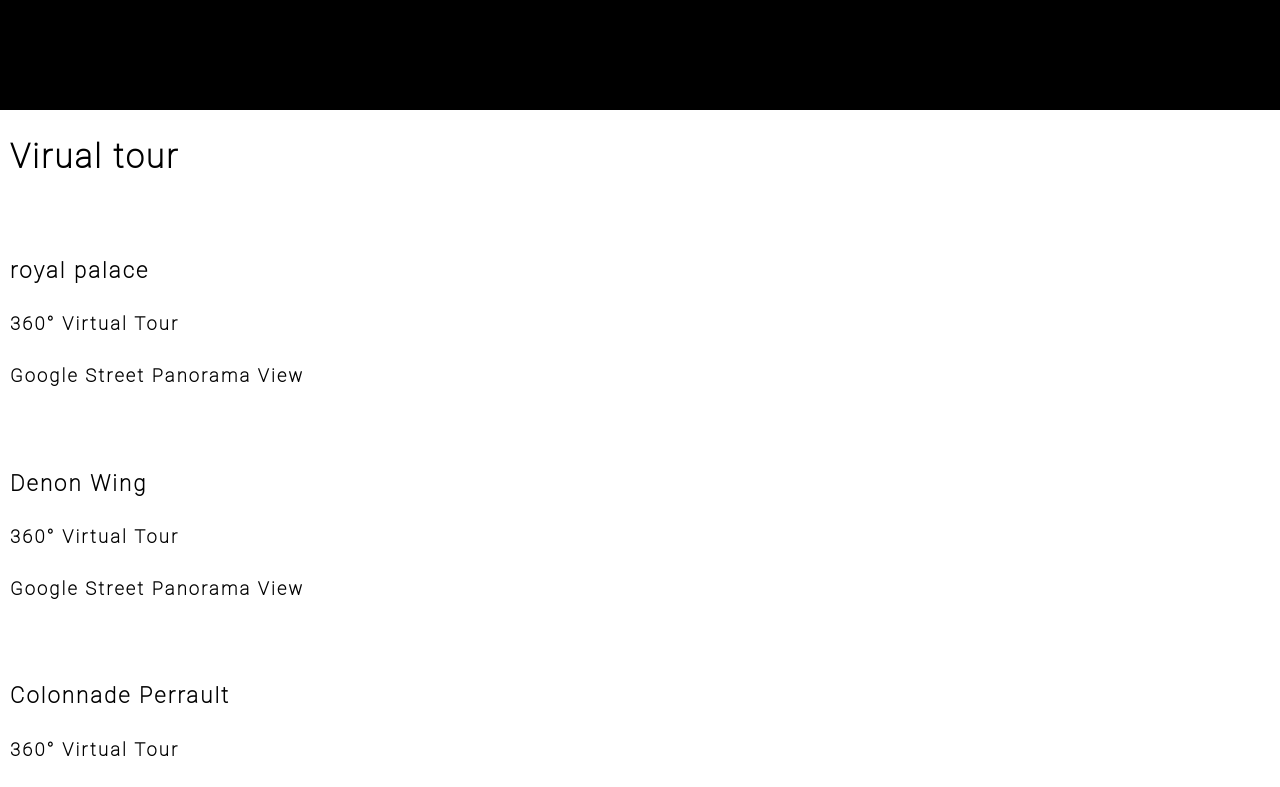
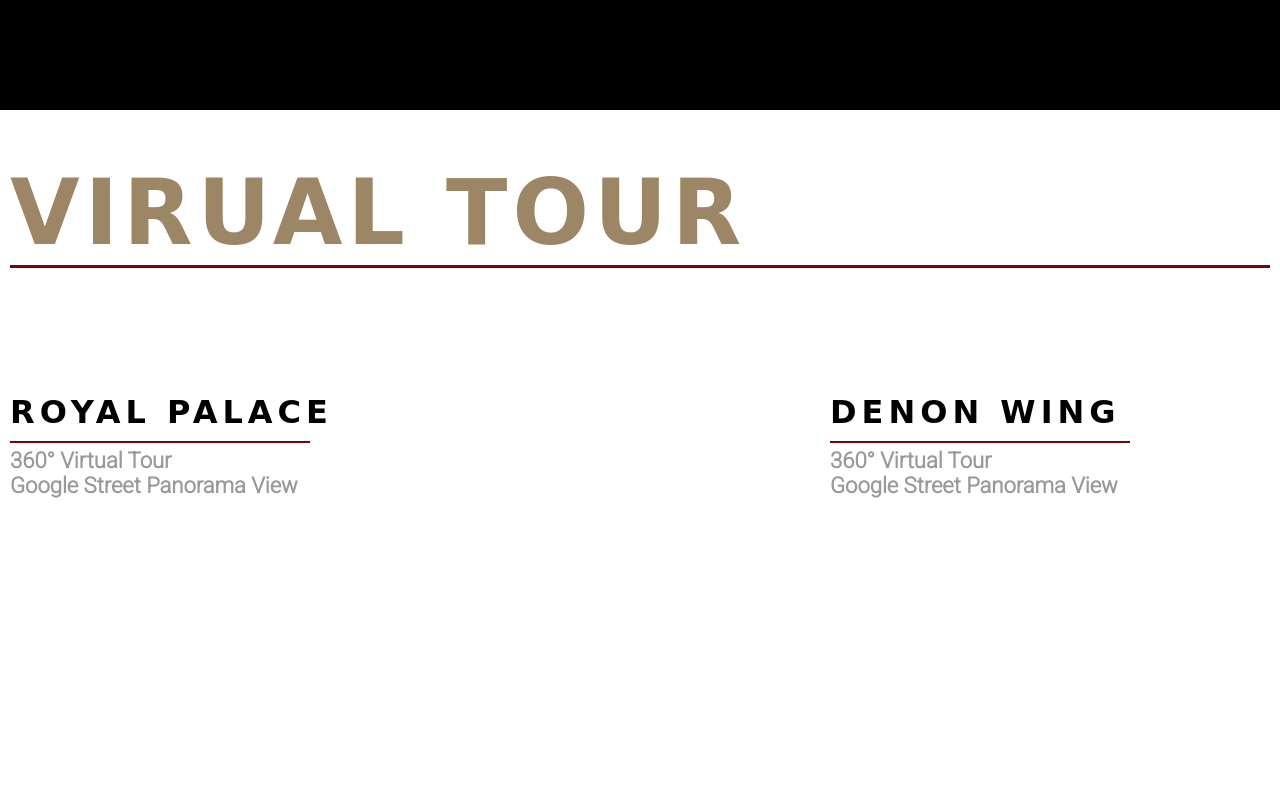
Before and after one commit to AlexanderPletniov/rsschool-cv, a plain HTML site: page index.html in a window 1280 px wide. Shown: the part 840-1627 px from the top of the page. Drawn offline with Linux system fonts and the light colour scheme; a web font is replaced by a local one.

Commit message:
feat: add styles for VIRUAL TOUR

```diff
--- a/style.css
+++ b/style.css
@@ -1,6 +1,7 @@
 * {
     box-sizing: border-box;
 }
+
 body{
 
     max-width: 1920px;
@@ -84,3 +85,60 @@ h1 {
     font-size: 22px;
     color:white;
 }
+
+.visiting{
+    background-color: #fff;
+
+   }
+.redline-wrapper{
+    margin-top: 50px;
+    border-bottom: solid #710707 3px;
+}
+h2 {
+    font-family: 'Forum', cursive;
+    font-style: thin;
+    text-transform: uppercase;
+    font-size: 90px;
+    margin: 0;
+    letter-spacing: 5px;
+    color:#9D8665;
+    }
+
+.card-wrapper{
+    width: 100%;
+    margin-top: 80px;
+    display: flex;
+    flex-wrap: wrap;
+    justify-content: space-between;
+    align-items: center;
+}
+.card{
+    width: 440px;
+    height: 422px;
+    margin-bottom: 20px;
+}
+h4{
+    font-family: 'Forum', cursive;
+    font-style: thin;
+    text-transform: uppercase;
+    font-size: 32px;
+    margin: 0;
+    padding-top: 20px;
+    padding-bottom: 10px;
+    letter-spacing: 5px;
+    color:#000000;
+}
+.tour-wrapper{
+    width: 300px;
+    border-top: solid #710707 2px;
+    padding-top: 5px;
+}
+h5{
+    font-family: 'Roboto', cursive;
+    font-style: thin;
+
+    font-size: 22px;
+    margin: 0;
+    letter-spacing: 0px;
+    color:#999999;
+}
```
